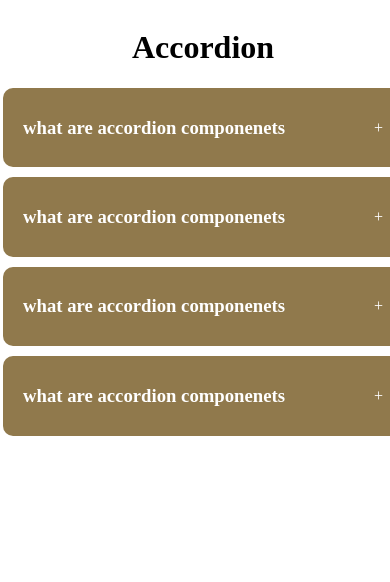
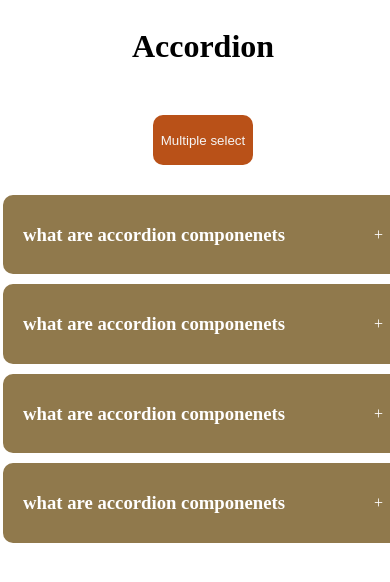
Before and after one commit to Ajaynirm/user-interfaces, a React (Vite) app: page / in a window 390 px wide. Shown: the top 582 px of the page. Built offline with nearby package versions, Linux system fonts and the light colour scheme.

Commit message:
second commit with aacordion component updated responsively designed

```diff
--- a/src/components/Accordion/Accordion.jsx
+++ b/src/components/Accordion/Accordion.jsx
@@ -10,11 +10,16 @@ const Accordion = () => {
     console.log(selected);
 
   };
+  const ChangeFunction = () => {
+
+  }
   return (
     <>
     <div className="wrapper">
+    <div className="head">Accordion</div>
+    <button className="btn__change" onClick={"ChangeFunction"}>Multiple select</button>
       <div className="accordion">
-        <h1 className="head">Accordion</h1>
+
         {data && data.length > 0 ? (
           data.map((item, index) => (
             <div className="item" key={index}>
--- a/src/components/Accordion/accordion.css
+++ b/src/components/Accordion/accordion.css
@@ -5,9 +5,12 @@
     align-items: center;
     height: 100vh;
     width: 100vw;
+    gap:30px 10px;
 }
 .head{
-    text-align: center;
+  padding: 20px;
+  font-size: xx-large;
+  font-weight: bold;
 }
 .accordion{
    width: 500px;
@@ -33,6 +36,22 @@
 
     color: white;
 }
+.btn__change{
+  border: none;
+  background: none;
+  cursor: pointer;
+  height: 50px;
+  width: 100px;
+  background-color: rgb(185, 81, 24);
+  color: whitesmoke;
+  border-radius: 10px;
+}
+.btn__change:hover{
+  background-color: rgb(63, 44, 25);
+}
+.item:hover{
+  background-color: #575249;
+}
 @media screen and (max-width:900px) {
     .accordion{
       width: 450px;
@@ -43,4 +62,7 @@
   .accordion{
     width: 400px;
   }
+  .btn__change{
+
+  }
 }
```
